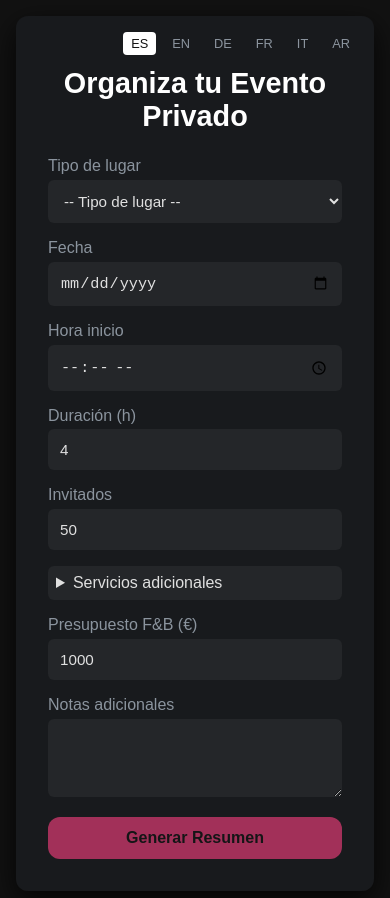
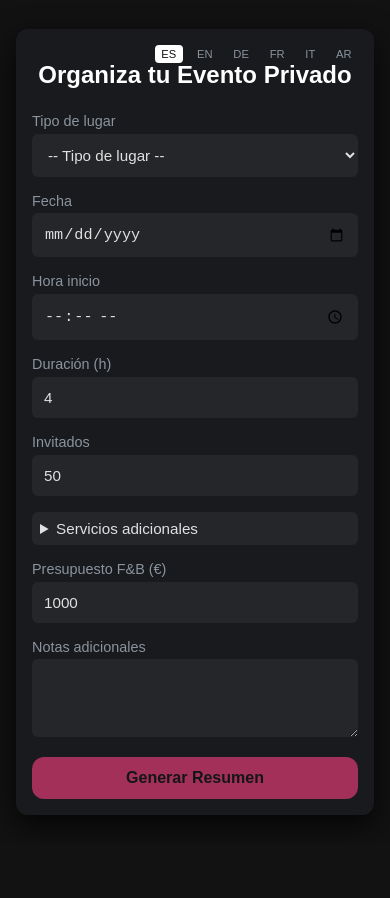
Before and after one commit to BusinessBotss/createyourparty, a plain HTML site: page index.html in a window 390 px wide. After the commit the page ends 844 px from the top, so only its background shows below. Drawn offline with Linux system fonts and the light colour scheme.

Commit message:
Update index.html

```diff
--- a/index.html
+++ b/index.html
@@ -5,28 +5,160 @@
   <meta name="viewport" content="width=device-width, initial-scale=1.0">
   <title>Planificador de Eventos Privados</title>
   <style>
-    :root { --bg:#121212; --card:rgba(25,27,30,0.9); --primary:#ffffff; --accent:#ff4081; --text:#e0e0e0; --text-sec:#8b949e; --shadow:rgba(0,0,0,0.8); --radius:12px; }
-    *, *::before, *::after { box-sizing:border-box; }
-    body { margin:0; padding:1rem; background:var(--bg); color:var(--text); font-family:'Poppins',sans-serif; display:flex; justify-content:center; align-items:center; min-height:100vh; }
-    .container { background:var(--card); border-radius:var(--radius); box-shadow:0 10px 30px var(--shadow); width:100%; max-width:520px; padding:2rem; position:relative; }
-    h1 { margin-bottom:1.5rem; text-align:center; color:var(--primary); font-size:1.8rem; }
-    .lang-switch { position:absolute; top:1rem; right:1rem; display:flex; gap:0.5rem; }
-    .lang-btn { background:transparent; border:none; color:var(--text-sec); cursor:pointer; padding:0.25rem 0.5rem; border-radius:4px; transition:background 0.2s,color 0.2s; font-size:0.8rem; }
-    .lang-btn.active, .lang-btn:hover { background:var(--primary); color:#121212; }
-    .field { margin-bottom:1rem; }
-    label { display:block; margin-bottom:0.3rem; color:var(--text-sec); }
-    input, select, textarea { width:100%; padding:0.75rem; border:none; border-radius:6px; background:rgba(255,255,255,0.05); color:var(--text); font-size:0.95rem; transition:background 0.2s; }
-    input:focus, select:focus, textarea:focus { background:rgba(255,255,255,0.1); outline:none; box-shadow:0 0 0 2px var(--accent); }
-    details { background:rgba(255,255,255,0.05); border-radius:6px; padding:0.5rem; }
-    summary { cursor:pointer; font-weight:500; color:var(--text); }
-    .services-list { margin-top:0.75rem; display:grid; gap:0.5rem; }
-    .services-list label { display:flex; align-items:center; gap:0.5rem; cursor:pointer; }
-    .services-list input { transform:scale(1.2); }
-    .btn { display:block; width:100%; padding:0.75rem; margin-top:0.5rem; background:var(--accent); color:#121212; border:none; border-radius:var(--radius); font-size:1rem; font-weight:600; cursor:pointer; transition:transform 0.2s; }
-    .btn:disabled { opacity:0.6; cursor:not-allowed; }
-    .btn:not(:disabled):hover { transform:translateY(-2px); }
-    #summary { margin-top:1.5rem; padding:1rem; background:rgba(255,255,255,0.1); border-radius:var(--radius); font-size:0.95rem; white-space:pre-wrap; }
-    .hidden { display:none; }
+    :root {
+      --bg: #121212;
+      --card: rgba(25,27,30,0.9);
+      --primary: #ffffff;
+      --accent: #ff4081;
+      --text: #e0e0e0;
+      --text-sec: #8b949e;
+      --shadow: rgba(0,0,0,0.8);
+      --radius: 12px;
+    }
+    * { box-sizing: border-box; }
+    body {
+      margin: 0;
+      padding: 1rem;
+      background: var(--bg);
+      color: var(--text);
+      font-family: 'Poppins', sans-serif;
+      display: flex;
+      justify-content: center;
+      align-items: center;
+      min-height: 100vh;
+    }
+    .container {
+      background: var(--card);
+      border-radius: var(--radius);
+      box-shadow: 0 10px 30px var(--shadow);
+      width: 100%;
+      max-width: 520px;
+      padding: 2rem;
+      position: relative;
+    }
+    h1 {
+      margin-bottom: 1.5rem;
+      text-align: center;
+      color: var(--primary);
+      font-size: 1.8rem;
+    }
+    .lang-switch {
+      position: absolute;
+      top: 1rem;
+      right: 1rem;
+      display: flex;
+      gap: 0.5rem;
+    }
+    .lang-btn {
+      background: transparent;
+      border: none;
+      color: var(--text-sec);
+      cursor: pointer;
+      padding: 0.25rem 0.5rem;
+      border-radius: 4px;
+      transition: background 0.2s, color 0.2s;
+      font-size: 0.8rem;
+    }
+    .lang-btn.active,
+    .lang-btn:hover {
+      background: var(--primary);
+      color: #121212;
+    }
+    .field {
+      margin-bottom: 1rem;
+    }
+    label {
+      display: block;
+      margin-bottom: 0.3rem;
+      color: var(--text-sec);
+      font-size: 0.9rem;
+    }
+    input,
+    select,
+    textarea {
+      width: 100%;
+      padding: 0.75rem;
+      border: none;
+      border-radius: 6px;
+      background: rgba(255,255,255,0.05);
+      color: var(--text);
+      font-size: 0.95rem;
+      transition: background 0.2s;
+    }
+    input:focus,
+    select:focus,
+    textarea:focus {
+      background: rgba(255,255,255,0.1);
+      outline: none;
+      box-shadow: 0 0 0 2px var(--accent);
+    }
+    details {
+      background: rgba(255,255,255,0.05);
+      border-radius: 6px;
+      padding: 0.5rem;
+      width: 100%;
+    }
+    summary {
+      cursor: pointer;
+      font-weight: 500;
+      color: var(--text);
+      font-size: 0.95rem;
+    }
+    .services-list {
+      margin-top: 0.75rem;
+      display: flex;
+      flex-direction: column;
+      gap: 0.5rem;
+    }
+    .services-list label {
+      display: flex;
+      align-items: center;
+      gap: 0.75rem;
+      cursor: pointer;
+      font-size: 0.9rem;
+      user-select: none;
+    }
+    .services-list input {
+      flex-shrink: 0;
+      width: 1.2em;
+      height: 1.2em;
+    }
+    .btn {
+      display: block;
+      width: 100%;
+      padding: 0.75rem;
+      margin-top: 0.5rem;
+      background: var(--accent);
+      color: #121212;
+      border: none;
+      border-radius: var(--radius);
+      font-size: 1rem;
+      font-weight: 600;
+      cursor: pointer;
+      transition: transform 0.2s;
+    }
+    .btn:disabled {
+      opacity: 0.6;
+      cursor: not-allowed;
+    }
+    .btn:not(:disabled):hover {
+      transform: translateY(-2px);
+    }
+    #summary {
+      margin-top: 1.5rem;
+      padding: 1rem;
+      background: rgba(255,255,255,0.1);
+      border-radius: var(--radius);
+      font-size: 0.95rem;
+      white-space: pre-wrap;
+    }
+    .hidden { display: none; }
+    @media (max-width: 480px) {
+      .container { padding: 1rem; }
+      h1 { font-size: 1.5rem; }
+      .lang-btn { font-size: 0.7rem; padding: 0.2rem 0.4rem; }
+      .services-list label { font-size: 0.85rem; gap: 0.5rem; }
+    }
   </style>
 </head>
 <body>
@@ -43,9 +175,7 @@
     <form id="event-form" novalidate>
       <div class="field">
         <label id="label-venue" for="venue"></label>
-        <select id="venue" required>
-          <option value="" disabled selected>--</option>
-        </select>
+        <select id="venue" required></select>
       </div>
       <div class="field">
         <label id="label-date" for="date"></label>
@@ -89,65 +219,61 @@
   </div>
   <script>
     const translations = {
-      es: { title: "Organiza tu Evento Privado", venueLabel: "Tipo de lugar", venueOptions: ["Local","Casa"], date: "Fecha", time: "Hora inicio", duration: "Duración (h)", guests: "Invitados", services: "Servicios adicionales", security: "Seguridad", bartender: "Bartender", dj: "DJ", cleaning: "Servicio limpieza", photography: "Fotografía y vídeo", kidsCare: "Kids Care", budget: "Presupuesto F&B (€)", notes: "Notas adicionales", btnGenerate: "Generar Resumen", btnSend: "Enviar por WhatsApp", summaryPrefix: "Resumen del Evento Privado:" },
-      en: { title: "Plan Your Private Event", venueLabel: "Venue Type", venueOptions: ["Venue","Home"], date: "Date", time: "Start Time", duration: "Duration (h)", guests: "Guests", services: "Additional Services", security: "Security", bartender: "Bartender", dj: "DJ", cleaning: "Cleaning Service", photography: "Photography & Video", kidsCare: "Kids Care", budget: "Food & Bev Budget (€)", notes: "Additional Notes", btnGenerate: "Generate Summary", btnSend: "Send via WhatsApp", summaryPrefix: "Private Event Summary:" },
-      de: { title: "Plane Dein Privates Event", venueLabel: "Veranstaltungsort", venueOptions: ["Venue","Zuhause"], date: "Datum", time: "Startzeit", duration: "Dauer (h)", guests: "Gäste", services: "Zusatzleistungen", security: "Sicherheit", bartender: "Barkeeper", dj: "DJ", cleaning: "Reinigung", photography: "Foto & Video", kidsCare: "Kids Care", budget: "Budget F&B (€)", notes: "Notizen", btnGenerate: "Zusammenfassung erstellen", btnSend: "Per WhatsApp senden", summaryPrefix: "Event-Zusammenfassung:" },
-      fr: { title: "Organisez Votre Événement Privé", venueLabel: "Type de lieu", venueOptions: ["Lieu","Maison"], date: "Date", time: "Heure début", duration: "Durée (h)", guests: "Invités", services: "Services suppl.", security: "Sécurité", bartender: "Barman", dj: "DJ", cleaning: "Nettoyage", photography: "Photo & Vidéo", kidsCare: "Kids Care", budget: "Budget Restauration (€)", notes: "Notes suppl.", btnGenerate: "Générer résumé", btnSend: "Envoyer WhatsApp", summaryPrefix: "Résumé de l’événement:" },
-      it: { title: "Pianifica il Tuo Evento Privato", venueLabel: "Tipo Location", venueOptions: ["Locale","Casa"], date: "Data", time: "Ora inizio", duration: "Durata (h)", guests: "Ospiti", services: "Servizi aggiuntivi", security: "Sicurezza", bartender: "Bartender", dj: "DJ", cleaning: "Pulizie", photography: "Foto & Video", kidsCare: "Kids Care", budget: "Budget F&B (€)", notes: "Note aggiuntive", btnGenerate: "Genera Riepilogo", btnSend: "Invia WhatsApp", summaryPrefix: "Riepilogo evento:" },
-      ar: { title: "نظم حدثك الخاص", venueLabel: "نوع المكان", venueOptions: ["القاعة","المنزل"], date: "التاريخ", time: "وقت البدء", duration: "المدة (س)", guests: "المدعوون", services: "خدمات إضافية", security: "حماية", bartender: "نادل", dj: "دي جي", cleaning: "تنظيف", photography: "تصوير", kidsCare: "رعاية أطفال", budget: "ميزانية الطعام (€)", notes: "ملاحظات", btnGenerate: "إنشاء الملخص", btnSend: "إرسال واتساب", summaryPrefix: "ملخص الحدث:" }
+      es: { title:"Organiza tu Evento Privado", venueLabel:"Tipo de lugar", venueOptions:["Local","Casa"], date:"Fecha", time:"Hora inicio", duration:"Duración (h)", guests:"Invitados", services:"Servicios adicionales", security:"Seguridad", bartender:"Bartender", dj:"DJ", cleaning:"Servicio limpieza", photography:"Fotografía y vídeo", kidsCare:"Kids Care", budget:"Presupuesto F&B (€)", notes:"Notas adicionales", btnGenerate:"Generar Resumen", btnSend:"Enviar por WhatsApp", summaryPrefix:"Resumen del Evento Privado:" },
+      en: { title:"Plan Your Private Event", venueLabel:"Venue Type", venueOptions:["Venue","Home"], date:"Date", time:"Start Time", duration:"Duration (h)", guests:"Guests", services:"Additional Services", security:"Security", bartender:"Bartender", dj:"DJ", cleaning:"Cleaning Service", photography:"Photography & Video", kidsCare:"Kids Care", budget:"Food & Bev Budget (€)", notes:"Additional Notes", btnGenerate:"Generate Summary", btnSend:"Send via WhatsApp", summaryPrefix:"Private Event Summary:" },
+      de: { title:"Plane Dein Privates Event", venueLabel:"Veranstaltungsort", venueOptions:["Venue","Zuhause"], date:"Datum", time:"Startzeit", duration:"Dauer (h)", guests:"Gäste", services:"Zusatzleistungen", security:"Sicherheit", bartender:"Barkeeper", dj:"DJ", cleaning:"Reinigung", photography:"Foto & Video", kidsCare:"Kids Care", budget:"Budget F&B (€)", notes:"Notizen", btnGenerate:"Zusammenfassung erstellen", btnSend:"Per WhatsApp senden", summaryPrefix:"Event-Zusammenfassung:" },
+      fr: { title:"Organisez Votre Événement Privé", venueLabel:"Type de lieu", venueOptions:["Lieu","Maison"], date:"Date", time:"Heure début", duration:"Durée (h)", guests:"Invités", services:"Services suppl.", security:"Sécurité", bartender:"Barman", dj:"DJ", cleaning:"Nettoyage", photography:"Photo & Vidéo", kidsCare:"Kids Care", budget:"Budget Restauration (€)", notes:"Notes suppl.", btnGenerate:"Générer résumé", btnSend:"Envoyer WhatsApp", summaryPrefix:"Résumé de l’événement:" },
+      it: { title:"Pianifica il Tuo Evento Privato", venueLabel:"Tipo Location", venueOptions:["Locale","Casa"], date:"Data", time:"Ora inizio", duration:"Durata (h)", guests:"Ospiti", services:"Servizi aggiuntivi", security:"Sicurezza", bartender:"Bartender", dj:"DJ", cleaning:"Pulizie", photography:"Foto & Video", kidsCare:"Kids Care", budget:"Budget F&B (€)", notes:"Note aggiuntive", btnGenerate:"Genera Riepilogo", btnSend:"Invia WhatsApp", summaryPrefix:"Riepilogo evento:" },
+      ar: { title:"نظم حدثك الخاص", venueLabel:"نوع المكان", venueOptions:["القاعة","المنزل"], date:"التاريخ", time:"وقت البدء", duration:"المدة (س)", guests:"المدعوون", services:"خدمات إضافية", security:"حماية", bartender:"نادل", dj:"دي جي", cleaning:"تنظيف", photography:"تصوير", kidsCare:"رعاية أطفال", budget:"ميزانية الطعام (€)", notes:"ملاحظات", btnGenerate:"إنشاء الملخص", btnSend:"إرسال واتساب", summaryPrefix:"ملخص الحدث:" }
     };
-    const elsMap = {};
+    const els = {};
     ['title','venue','date','time','duration','guests','label-venue','label-date','label-time','label-duration','label-guests','label-services','budget','label-budget','notes','label-notes','btn-generate','btn-send','summary']
-      .forEach(id => elsMap[id] = document.getElementById(id));
+      .forEach(id => els[id] = document.getElementById(id));
     const langBtns = document.querySelectorAll('.lang-btn');
-    let currentLang = 'es';
+    let lang = 'es';
     function applyLang() {
-      const t = translations[currentLang];
-      elsMap.title.textContent = t.title;
-      elsMap['label-venue'].textContent = t.venueLabel;
-      elsMap.venue.innerHTML = `<option value="" disabled selected>-- ${t.venueLabel} --</option>` + t.venueOptions.map(o => `<option>${o}</option>`).join('');
-      ['date','time','duration','guests'].forEach(key => {
-        elsMap['label-'+key].textContent = t[key];
-      });
+      const t = translations[lang];
+      els.title.textContent = t.title;
+      els['label-venue'].textContent = t.venueLabel;
+      els.venue.innerHTML = `<option value="" disabled selected>-- ${t.venueLabel} --</option>` + t.venueOptions.map(o => `<option>${o}</option>`).join('');
+      ['date','time','duration','guests'].forEach(k => els['label-'+k].textContent = t[k]);
       document.getElementById('label-services').textContent = t.services;
       document.querySelectorAll('.services-list span').forEach(sp => sp.textContent = t[sp.getAttribute('data-label')]);
-      elsMap['label-budget'].textContent = t.budget;
-      elsMap['label-notes'].textContent = t.notes;
-      elsMap['btn-generate'].textContent = t.btnGenerate;
-      elsMap['btn-send'].textContent = t.btnSend;
+      els['label-budget'].textContent = t.budget;
+      els['label-notes'].textContent = t.notes;
+      els['btn-generate'].textContent = t.btnGenerate;
+      els['btn-send'].textContent = t.btnSend;
     }
-    langBtns.forEach(btn => btn.addEventListener('click', () => {
-      langBtns.forEach(b => b.classList.remove('active'));
-      btn.classList.add('active');
-      currentLang = btn.dataset.lang;
-      document.documentElement.lang = currentLang;
-      document.documentElement.dir = currentLang === 'ar' ? 'rtl' : 'ltr';
+    langBtns.forEach(b => b.addEventListener('click', () => {
+      langBtns.forEach(x => x.classList.remove('active'));
+      b.classList.add('active');
+      lang = b.dataset.lang;
+      document.documentElement.lang = lang;
+      document.documentElement.dir = lang === 'ar' ? 'rtl' : 'ltr';
       applyLang();
-      elsMap.summary.classList.add('hidden');
-      elsMap['btn-send'].classList.add('hidden');
+      els.summary.classList.add('hidden');
+      els['btn-send'].classList.add('hidden');
     }));
     applyLang();
-    elsMap.date.min = new Date().toISOString().split('T')[0];
-    function isValid() {
-      return ['venue','date','time','duration','guests'].every(key => Boolean(elsMap[key].value));
-    }
-    ['venue','date','time','duration','guests'].forEach(key => elsMap[key].addEventListener('input', () => elsMap['btn-generate'].disabled = !isValid()));
+    els.date.min = new Date().toISOString().split('T')[0];
+    const validate = () => ['venue','date','time','duration','guests'].every(k => Boolean(els[k].value));
+    ['venue','date','time','duration','guests'].forEach(k => els[k].addEventListener('input', () => { els['btn-generate'].disabled = !validate(); }));
     document.getElementById('event-form').addEventListener('submit', e => {
       e.preventDefault();
-      const t = translations[currentLang];
-      let summary = `${t.summaryPrefix}\n`;
-      ['venue','date','time','duration','guests'].forEach(key => summary += `- ${t[key]}: ${elsMap[key].value}\n`);
-      ['security','bartender','dj','cleaning','photography','kidsCare'].forEach(key => {
-        const checked = document.getElementById(key).checked;
-        const yesNo = checked ? (currentLang === 'ar' ? 'نعم' : 'Sí') : (currentLang === 'ar' ? 'لا' : 'No');
-        summary += `- ${t[key]}: ${yesNo}\n`;
+      const t = translations[lang];
+      let s = `${t.summaryPrefix}\n`;
+      ['venue','date','time','duration','guests'].forEach(k => s += `- ${t[k]}: ${els[k].value}\n`);
+      ['security','bartender','dj','cleaning','photography','kidsCare'].forEach(k => {
+        const chk = document.getElementById(k).checked;
+        const yn = chk ? (lang==='ar' ? 'نعم' : 'Sí') : (lang==='ar' ? 'لا' : 'No');
+        s += `- ${t[k]}: ${yn}\n`;
       });
-      summary += `- ${t.budget}: €${elsMap.budget.value}\n`;
-      summary += `- ${t.notes}: ${elsMap.notes.value || '-'}`;
-      elsMap.summary.textContent = summary;
-      elsMap.summary.classList.remove('hidden');
-      elsMap['btn-send'].classList.remove('hidden');
-      elsMap['btn-send'].onclick = () => window.open(`https://wa.me/?text=${encodeURIComponent(summary)}`, '_blank');
+      s += `- ${t.budget}: €${els.budget.value}\n`;
+      s += `- ${t.notes}: ${els.notes.value||'-'}`;
+      els.summary.textContent = s;
+      els.summary.classList.remove('hidden');
+      els['btn-send'].classList.remove('hidden');
+      els['btn-send'].onclick = () => window.open(`https://wa.me/?text=${encodeURIComponent(s)}`,'_blank');
     });
   </script>
 </body>
```
